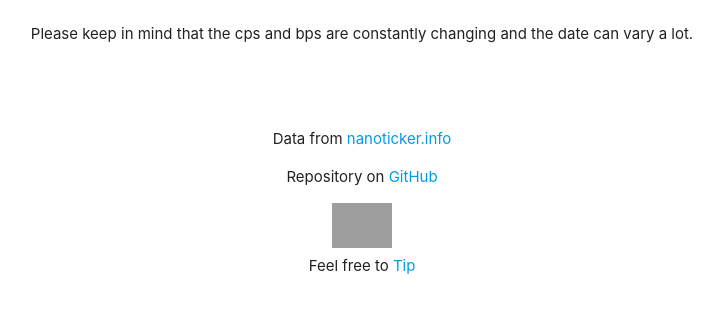
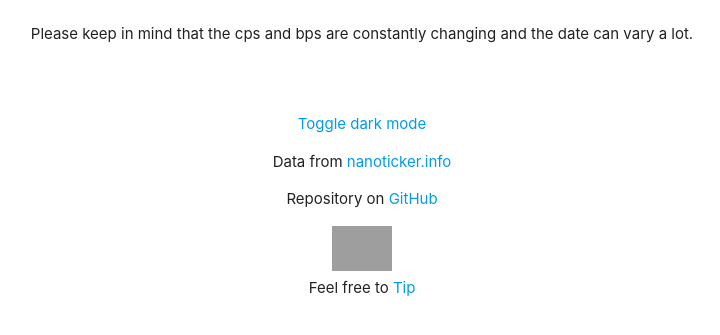
Before and after one commit to SparK-Cruz/NanoBacklog, a Flask app: template templates/index.html in a window 1280 px wide. Shown: the part 653-988 px from the top of the page, without its empty margins (278-998 px from the left). Before the commit the page ends 927 px from the top, so only its background shows below. Run offline with Flask 2, Linux system fonts and the light colour scheme; the template is opened without the code that fills it, so the values that code supplies are empty; some libraries are stand-ins or nearby versions; grey boxes are pictures that could not be loaded.

Commit message:
Add dark mode theme and theme support

```diff
--- /dev/null
+++ b/static/css/dark.css
@@ -0,0 +1,14 @@
+html.dark {
+
+    background-color: #000d1a ;
+    color: #d1d1d1 ;
+}
+
+html.dark ::selection {
+    color: #000 ;
+    background-color: #CF7 ;
+}
+
+html.dark a {
+    color: #4fbcff ;
+}
--- /dev/null
+++ b/static/js/theme.js
@@ -0,0 +1,26 @@
+(function() {
+    window.addEventListener('load', () => {
+        document.querySelector('a#dark-mode').addEventListener('click', e => {
+            e.preventDefault();
+            toggleTheme();
+        });
+    });
+
+    function checkTheme() {
+        const theme = localStorage.getItem('theme') || 'default';
+        document.querySelector('html').classList.add(theme);
+    }
+
+    function toggleTheme() {
+        const themes = ['default', 'dark'];
+        let theme = localStorage.getItem('theme') || 'default';
+
+        if (!themes.includes(theme))
+            theme = 'default';
+
+        themes.forEach(t => document.querySelector('html').classList.toggle(t));
+        localStorage.setItem('theme', themes[(themes.indexOf(theme)+1) % 2]);
+    }
+
+    checkTheme();
+})();
--- a/templates/index.html
+++ b/templates/index.html
@@ -13,6 +13,9 @@
         media="screen,projection" />
     <link href="{{ url_for('static', filename='css/style.css') }}" type="text/css" rel="stylesheet"
         media="screen,projection" />
+    <link href="{{ url_for('static', filename='css/dark.css') }}" type="text/css" rel="stylesheet"
+        media="screen,projection" />
+    <script type="text/javascript" src="{{ url_for('static', filename='js/theme.js') }}"></script>
 </head>
 
 <body>
@@ -39,6 +42,8 @@
                 <iframe src="https://giphy.com/embed/8vsXFLQclIk9pzy3NU" width="480" height="270" frameBorder="0" class="giphy-embed" allowFullScreen></iframe>
             {% endif %}
             <br><br>
+            <a href="#" id="dark-mode">Toggle dark mode</a>
+            <br>
             <p>Data from <a href="https://nanoticker.info">nanoticker.info</a> </p>
             <p>Repository on <a href="https://github.com/JulianSchmidtke/NanoBacklog">GitHub</a></p>
             <p>
```
